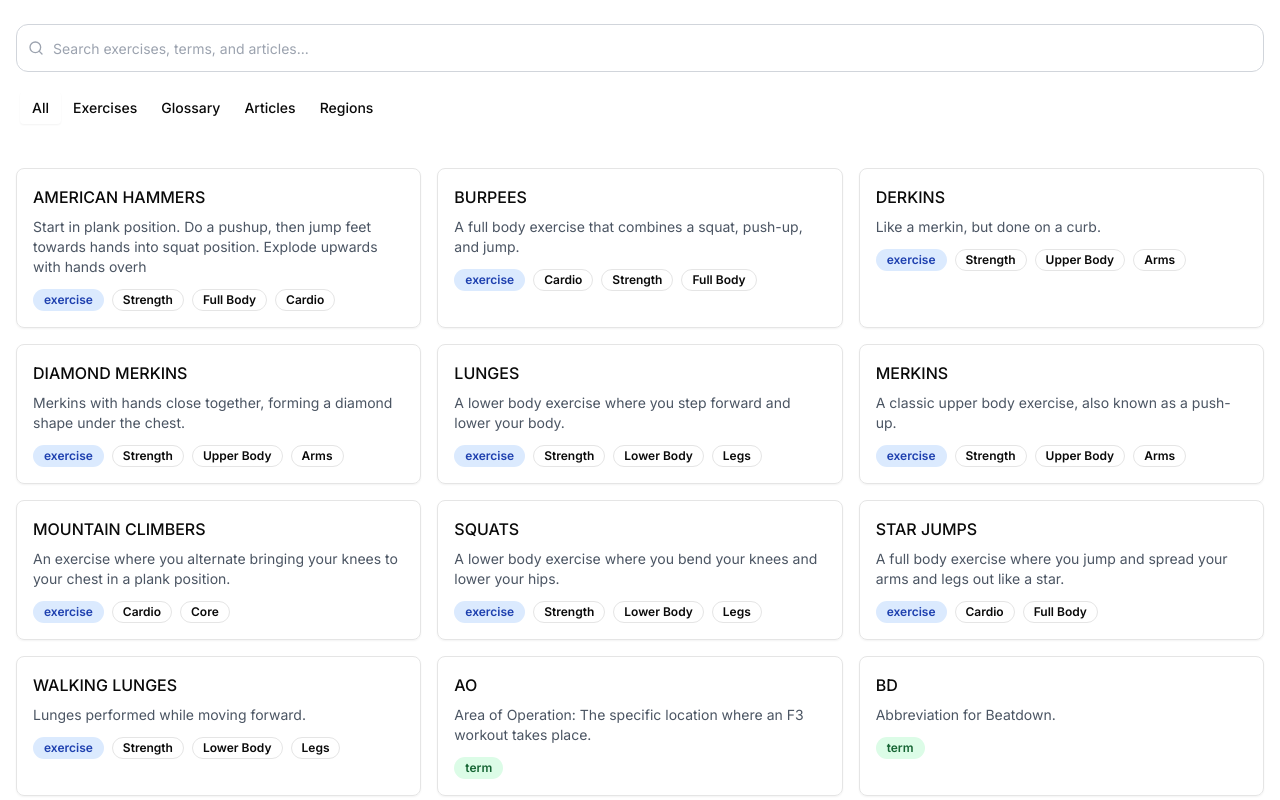
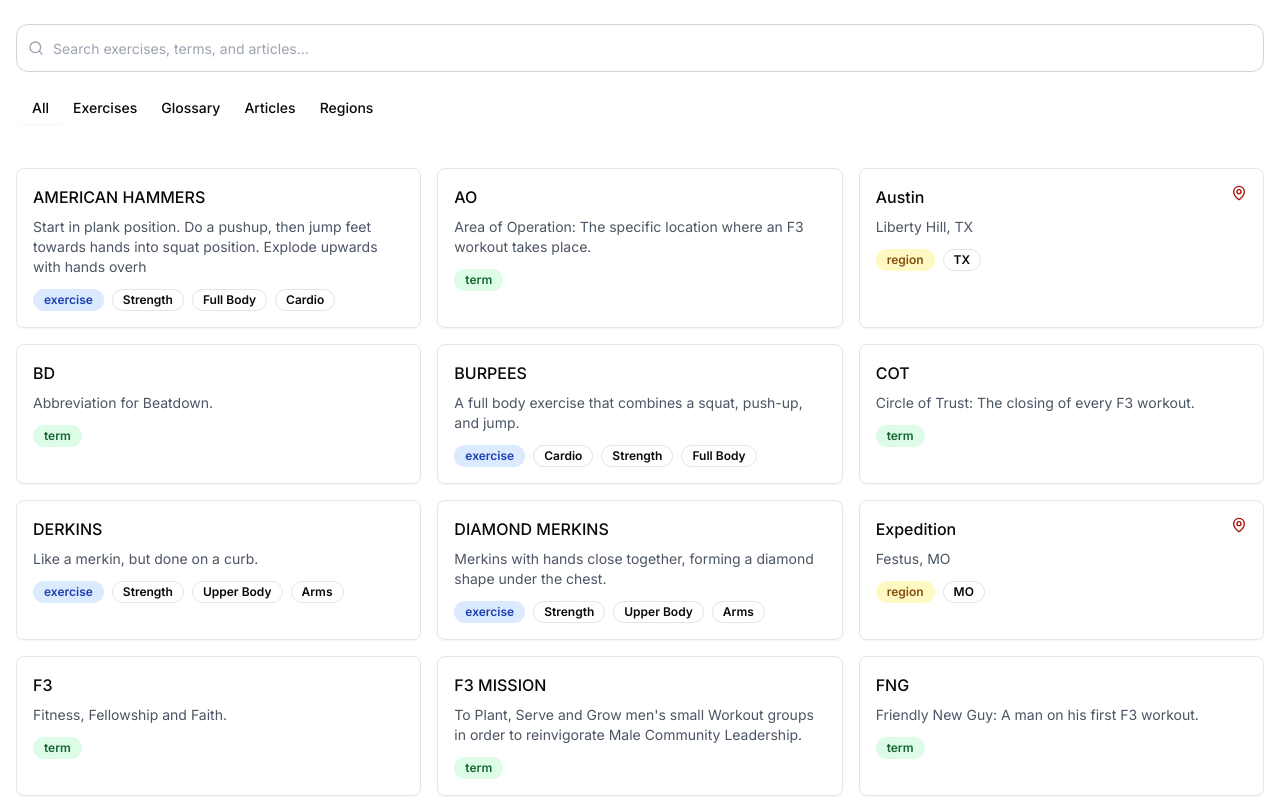
Before and after one commit to pstaylor-patrick/f3-xicon, a Next.js app in the folder apps/f3-glossary/: page /xicon in a window 1280 px wide. Shown: the top 800 px of the page. Built offline with nearby package versions, Linux system fonts and the light colour scheme.

Commit message:
sort by title

```diff
--- a/apps/f3-glossary/components/xicon-list.tsx
+++ b/apps/f3-glossary/components/xicon-list.tsx
@@ -36,6 +36,7 @@ export function XiconList() {
 
     // Get filtered results
     const results = getFilteredXicons(filter);
+    results.sort((a, b) => a.title.localeCompare(b.title));
     setAllResults(results);
     setDisplayedResults(results.slice(0, ITEMS_PER_PAGE));
     setHasMore(results.length > ITEMS_PER_PAGE);
```
